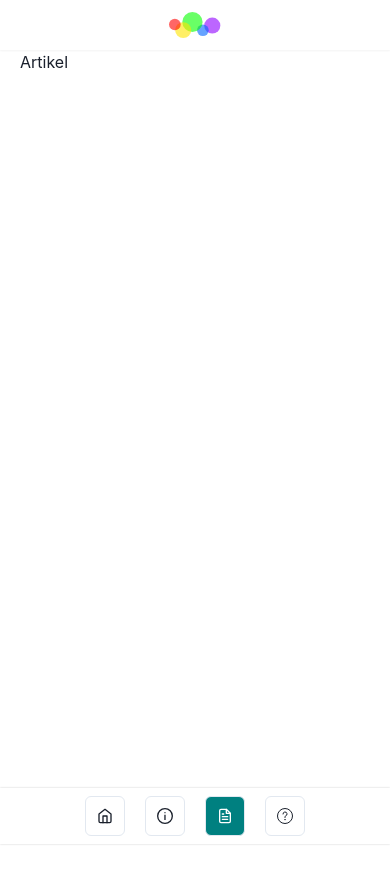
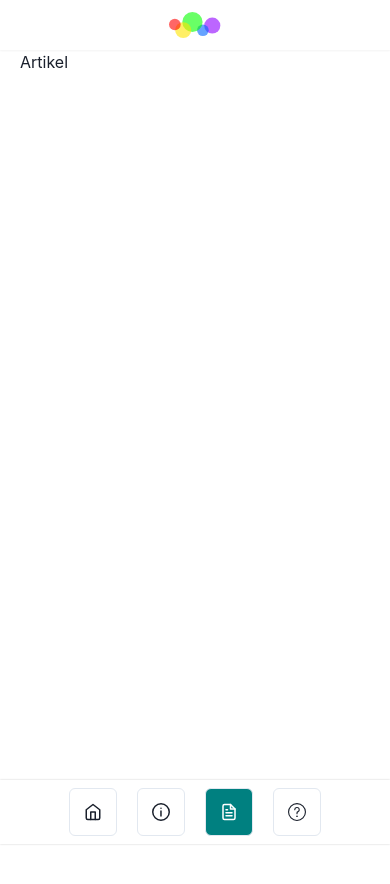
Before and after one commit to Z4nR/WhatColors, a React (Vite) app in the folder client/: page /WhatColors/article in a window 390 px wide. Shown: the top 884 px of the page. Built offline with nearby package versions, Linux system fonts and the light colour scheme.

Commit message:
update mobile icon size

```diff
--- a/client/src/components/Navigation/MobileNav.jsx
+++ b/client/src/components/Navigation/MobileNav.jsx
@@ -21,6 +21,7 @@ export default function MobileNav() {
     >
       <HStack p={2} gap={"5"} justifyContent={"center"}>
         <IconButton
+          size={"lg"}
           as={ReactRouterLink}
           to="/"
           variant={"outline"}
@@ -35,6 +36,7 @@ export default function MobileNav() {
           icon={<FiHome />}
         />
         <IconButton
+          size={"lg"}
           as={ReactRouterLink}
           to="/about"
           variant={"outline"}
@@ -49,6 +51,7 @@ export default function MobileNav() {
           icon={<InfoOutlineIcon />}
         />
         <IconButton
+          size={"lg"}
           as={ReactRouterLink}
           to="/article"
           variant={"outline"}
@@ -63,6 +66,7 @@ export default function MobileNav() {
           icon={<FiFileText />}
         />
         <IconButton
+          size={"lg"}
           as={ReactRouterLink}
           to="/faq"
           variant={"outline"}
```
Also changed, not shown: 2 other files (tests, documents, lock files or other folders).
